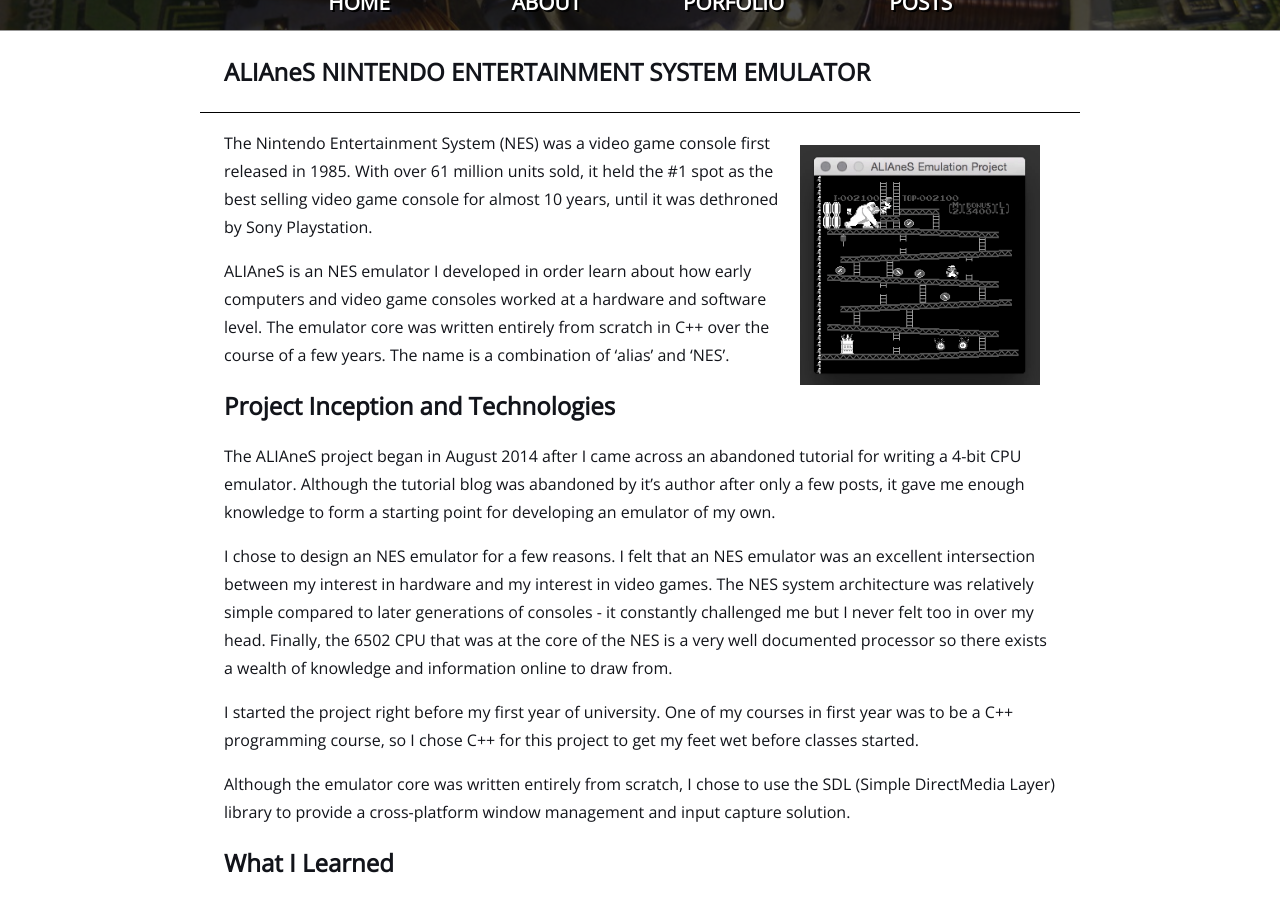
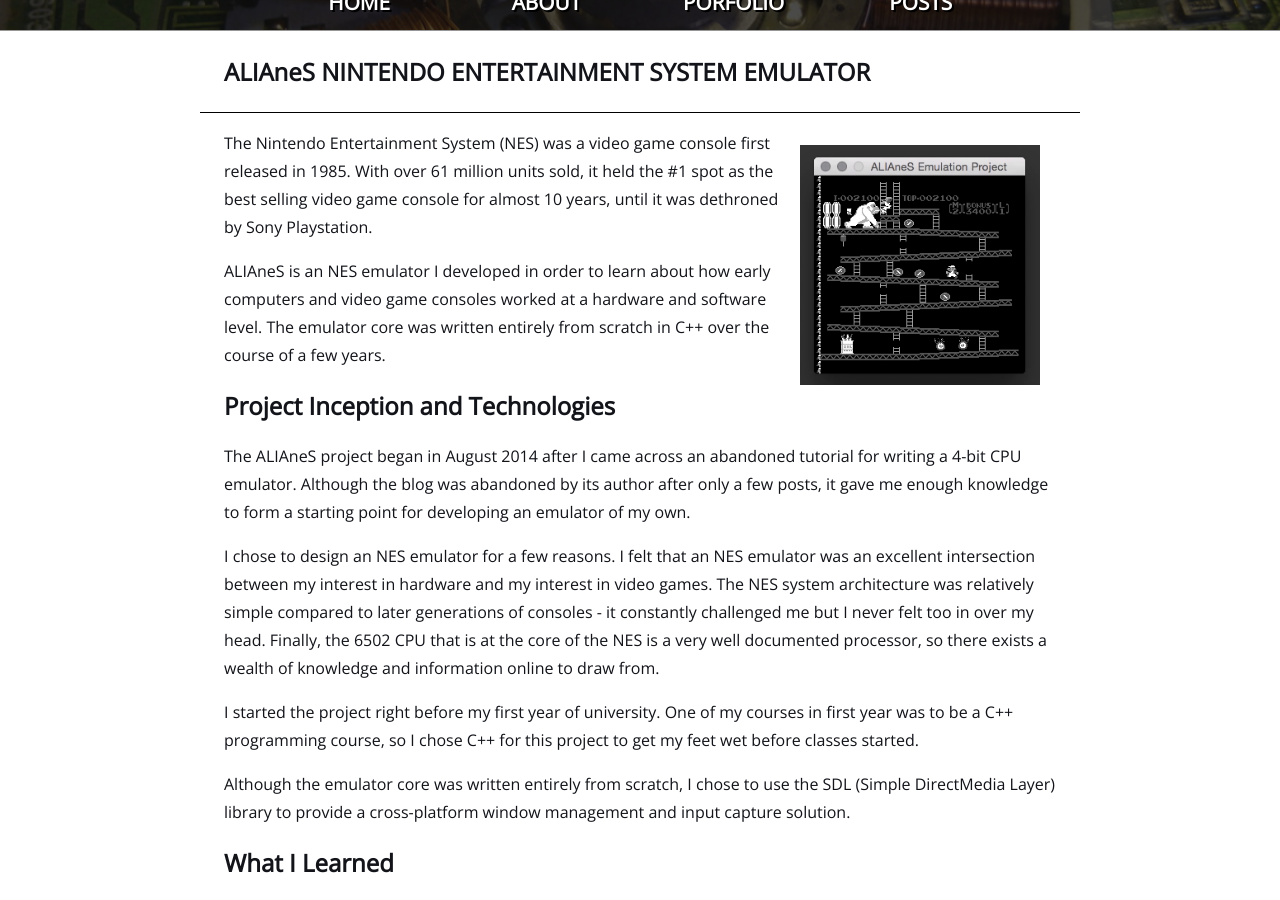
Before and after one commit to Aliasmk/aliasmk.github.io, a Jekyll site: the page built from _projects/alianes.md, in a window 1280 px wide and 900 px high, scrolled down 206 px. Built offline with Jekyll 4.4.1, drawn with Linux system fonts in a browser that asks for light colours.

```diff
--- a/_projects/alianes.md
+++ b/_projects/alianes.md
@@ -18,13 +18,13 @@ redirect_from: /projects/alianes.html
 
 The Nintendo Entertainment System (NES) was a video game console first released in 1985. With over 61 million units sold, it held the #1 spot as the best selling video game console for almost 10 years, until it was dethroned by Sony Playstation.
 
-ALIAneS is an NES emulator I developed in order learn about how early computers and video game consoles worked at a hardware and software level. The emulator core was written entirely from scratch in C++ over the course of a few years. The name is a combination of 'alias' and 'NES'.
+ALIAneS is an NES emulator I developed in order to learn about how early computers and video game consoles worked at a hardware and software level. The emulator core was written entirely from scratch in C++ over the course of a few years.
 
 ## Project Inception and Technologies
 
-The ALIAneS project began in August 2014 after I came across an abandoned tutorial for writing a 4-bit CPU emulator. Although the tutorial blog was abandoned by it's author after only a few posts, it gave me enough knowledge to form a starting point for developing an emulator of my own.
+The ALIAneS project began in August 2014 after I came across an abandoned tutorial for writing a 4-bit CPU emulator. Although the blog was abandoned by its author after only a few posts, it gave me enough knowledge to form a starting point for developing an emulator of my own.
 
-I chose to design an NES emulator for a few reasons. I felt that an NES emulator was an excellent intersection between my interest in hardware and my interest in video games. The NES system architecture was relatively simple compared to later generations of consoles - it constantly challenged me but I never felt too in over my head. Finally, the 6502 CPU that was at the core of the NES is a very well documented processor so there exists a wealth of knowledge and information online to draw from.
+I chose to design an NES emulator for a few reasons. I felt that an NES emulator was an excellent intersection between my interest in hardware and my interest in video games. The NES system architecture was relatively simple compared to later generations of consoles - it constantly challenged me but I never felt too in over my head. Finally, the 6502 CPU that is at the core of the NES is a very well documented processor, so there exists a wealth of knowledge and information online to draw from.
 
 I started the project right before my first year of university. One of my courses in first year was to be a C++ programming course, so I chose C++ for this project to get my feet wet before classes started.
 
```
Also changed, not shown: _projects/imt.md (+2 -2 lines), _projects/lvdt.md (+1 -1 lines), _projects/pwmcontroller.md (+6 -6 lines), about.md (+2 -2 lines), index.md (+1 -1 lines).
